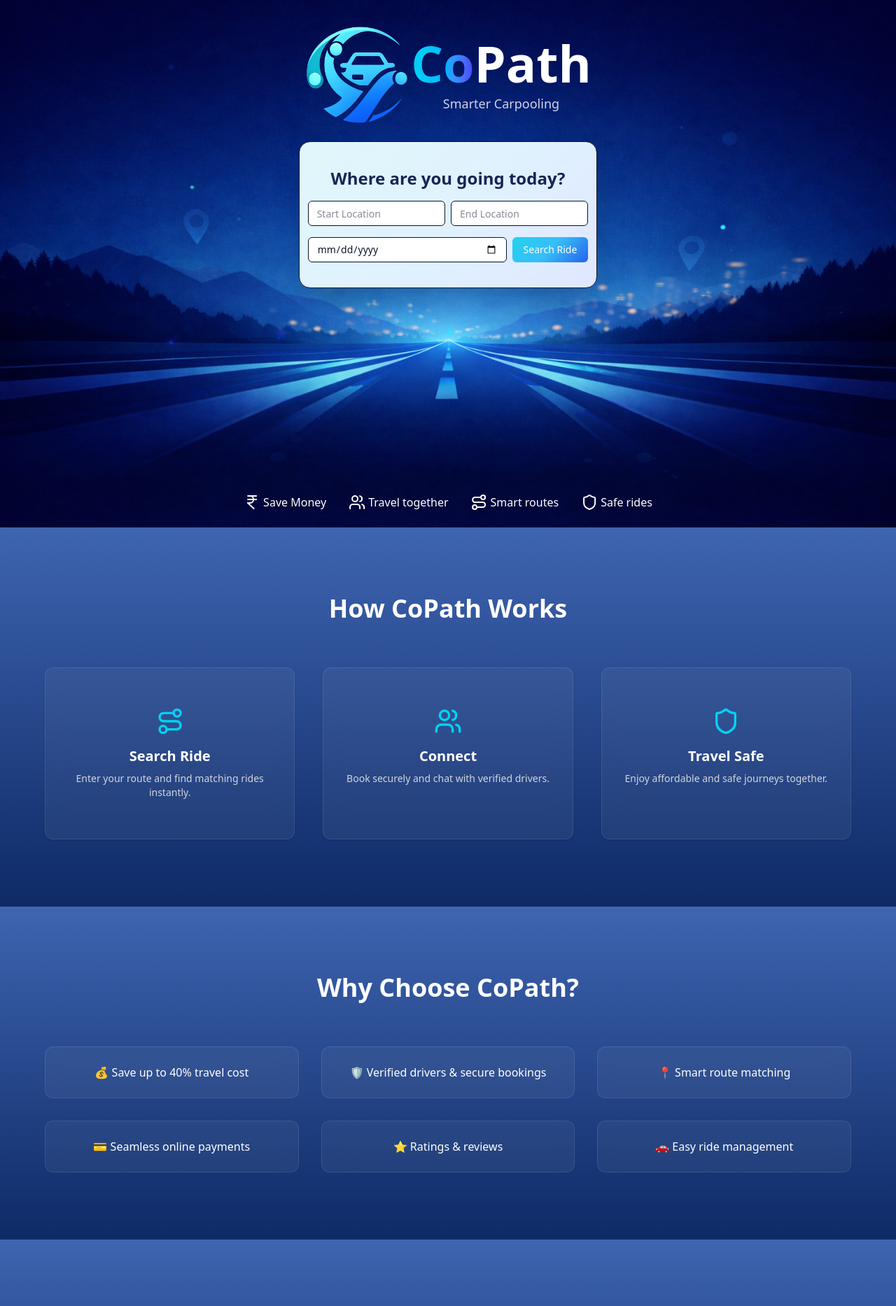
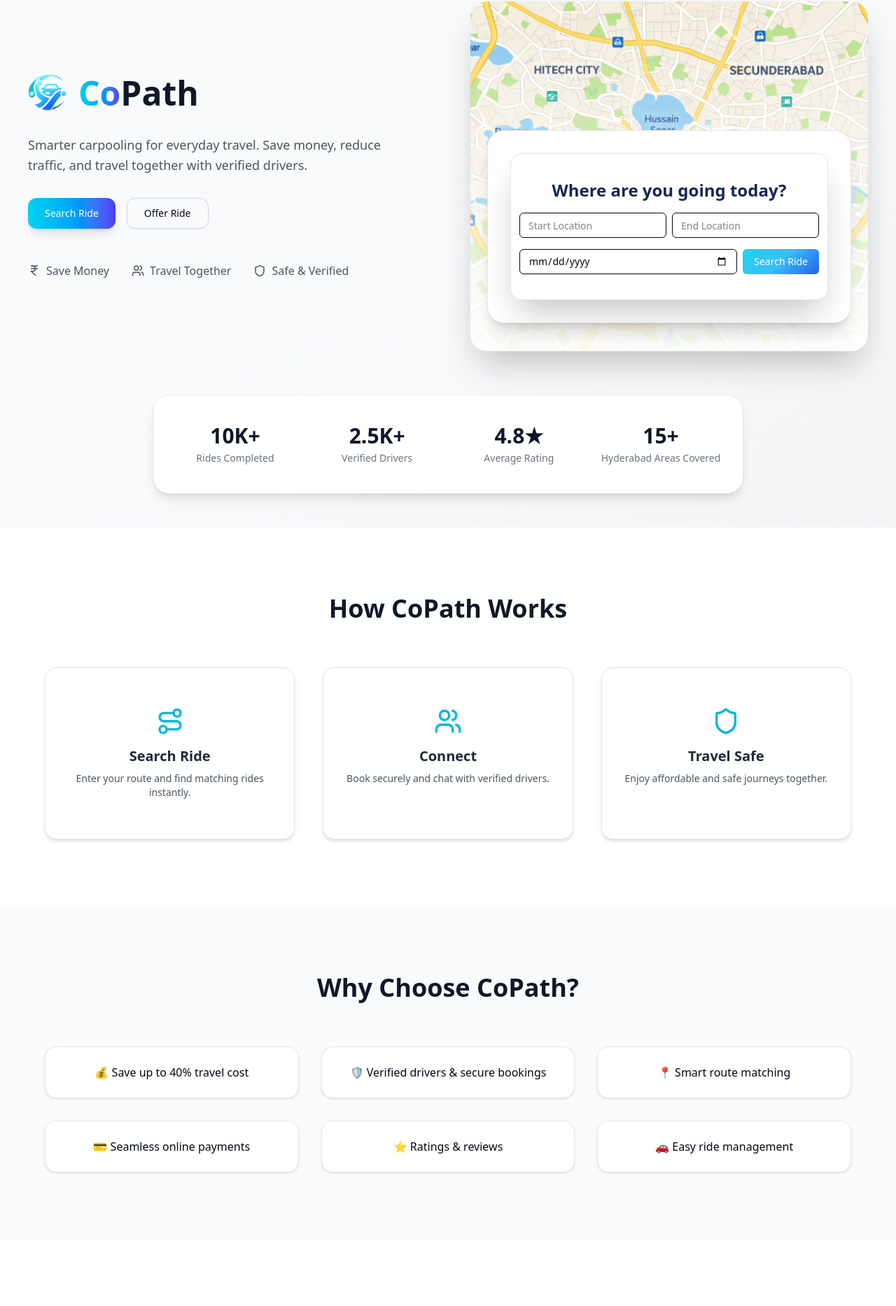
Before and after one commit to thrisha-burra23/CoPath, a React (Vite) app: page / in a window 1280 px wide. Shown: the part 46-1913 px from the top of the page at 70% size. Built offline with nearby package versions, Linux system fonts and the light colour scheme; no server answers.

Commit message:
updated overall ui

```diff
--- a/src/components/driver-dashboard/DriverDashboard.jsx
+++ b/src/components/driver-dashboard/DriverDashboard.jsx
@@ -4,7 +4,6 @@ import { useDriverRides } from "@/src/reactQuery/rideHooks";
 import DriverStats from "./DriverStats";
 import DriverRides from "./DriverRides";
 import PassengerRequests from "./PassengerRequests";
-import DriverEarnings from "./DriverEarnings";
 import OfferRideCard from "./OfferRideCard";
 import DashboardSkeleton from "@/src/loadingSkeleton/DashboardSkeleton";
 
@@ -39,7 +38,7 @@ export default function DriverDashboard() {
 
         <DriverRides rides={rides} />
 
-        <DriverEarnings rides={rides} />
+
       </main>
     </div>
   );
--- a/src/components/driver-dashboard/DriverEarnings.jsx
+++ /dev/null
@@ -1,19 +0,0 @@
-import { Card, CardContent, CardHeader, CardTitle } from '@/components/ui/card'
-import React from 'react'
-
-const DriverEarnings = () => {
-  return (
-    <Card>
-      <CardHeader>
-        <CardTitle>
-          Earnings
-        </CardTitle>
-        <CardContent>
-           earnings............
-        </CardContent>
-      </CardHeader>
-    </Card>
-  )
-}
-
-export default DriverEarnings
--- a/src/components/userDashboard/SearchCardOriginal.jsx
+++ b/src/components/userDashboard/SearchCardOriginal.jsx
@@ -14,7 +14,7 @@ const SearchCardOriginal = () => {
 
 
   return (
-    <Card className="w-full max-w-4/12 bg-[linear-gradient(135deg,#E0F7FA,#E0F2FE,#E0E7FF)] text-slate-900 rounded-2xl shadow-2xl">
+    <Card className="w-full max-w-md md:max-w-lg bg-white rounded-2xl shadow-2xl border border-gray-200">
       <CardContent className="p-3 space-y-4">
         <h2 className="text-2xl font-semibold text-center text-blue-950">
           Where are you going today?
--- /dev/null
+++ b/src/loadingSkeleton/MyBookingsSkeleton.jsx
@@ -0,0 +1,70 @@
+import { Skeleton } from "@/components/ui/skeleton";
+
+const MyBookingsPageSkeleton = () => {
+  return (
+    <div className="min-h-screen bg-gradient-to-br from-gray-50 via-slate-50 to-gray-100">
+      <div className="max-w-7xl mx-auto px-6 md:px-10 py-10 space-y-10">
+
+        {/* Page Title */}
+        <Skeleton className="h-8 w-48" />
+
+        {/* ================= Passenger Section ================= */}
+        <div>
+          <Skeleton className="h-6 w-40 mb-6" />
+
+          <div className="grid grid-cols-1 sm:grid-cols-2 lg:grid-cols-3 gap-6">
+
+            {[1, 2, 3].map((i) => (
+              <div
+                key={i}
+                className="bg-white/90 backdrop-blur-xl border border-gray-200 rounded-2xl shadow-lg p-6 space-y-4"
+              >
+                {/* Route */}
+                <Skeleton className="h-5 w-3/4" />
+
+                {/* Date */}
+                <Skeleton className="h-4 w-1/2" />
+
+                {/* Status */}
+                <div className="flex items-center gap-2">
+                  <Skeleton className="h-4 w-16" />
+                  <Skeleton className="h-5 w-20 rounded-full" />
+                </div>
+
+                {/* Buttons */}
+                <div className="flex gap-2 pt-4">
+                  <Skeleton className="h-9 w-20 rounded-lg" />
+                  <Skeleton className="h-9 w-20 rounded-lg" />
+                </div>
+              </div>
+            ))}
+
+          </div>
+        </div>
+
+        {/* ================= Driver Section ================= */}
+        <div>
+          <Skeleton className="h-6 w-40 mb-6" />
+
+          <div className="grid grid-cols-1 sm:grid-cols-2 lg:grid-cols-3 gap-6">
+
+            {[1, 2, 3].map((i) => (
+              <div
+                key={`driver-${i}`}
+                className="bg-white border border-gray-200 rounded-2xl shadow-lg p-6 space-y-4"
+              >
+                <Skeleton className="h-5 w-3/4" />
+                <Skeleton className="h-4 w-1/2" />
+                <Skeleton className="h-9 w-full rounded-lg" />
+              </div>
+            ))}
+
+          </div>
+        </div>
+
+      </div>
+    </div>
+  );
+};
+
+export default MyBookingsPageSkeleton;
--- a/src/pages/LandingPage.jsx
+++ b/src/pages/LandingPage.jsx
@@ -1,6 +1,6 @@
 import { Button } from "@/components/ui/button";
-import bgImage from "../assets/bgImage.png";
 import logo from "../assets/logo.png";
+import map from "/map.png";
 import LandingHeader from "../components/landingPage/LandingHeader";
 import { IndianRupee, Route, Shield, Users } from "lucide-react";
 import SearchCardOriginal from "../components/userDashboard/SearchCardOriginal";
@@ -10,88 +10,146 @@ import { Link } from "react-router-dom";
 const LandingPage = () => {
   return (
     <>
-      {/* ================= YOUR EXISTING HERO SECTION ================= */}
-      <div
-        className="min-h-screen bg-cover bg-center flex flex-col relative"
-        style={{ backgroundImage: `url(${bgImage})` }}
-      >
+      {/* ================= HERO SECTION ================= */}
+      <div className="h-screen flex flex-col bg-gradient-to-br from-gray-50 via-slate-50 to-gray-100">
         <LandingHeader />
 
-        <div className="flex flex-col mt-20">
-          <div className="flex flex-row items-center justify-center">
-            <img src={logo} alt="CoPath" className="w-38 h-38 mb-4" />
-            <div className="flex flex-col items-center text-center mb-5">
-              <h1 className="text-7xl font-bold text-white">
-                <span className="bg-linear-to-r from-cyan-400 via-sky-400 to-indigo-600 bg-clip-text text-transparent">
+        <div className="flex-1 flex items-center flex-col justify-between py-12">
+          <div className="max-w-7xl mx-auto px-6 md:px-10 grid md:grid-cols-2 gap-16 items-center w-full">
+            {/* LEFT SIDE */}
+            <div className="space-y-8">
+              <div className="flex items-center gap-4">
+                <img src={logo} alt="CoPath" className="w-14 h-14" />
+                <h1 className="text-5xl font-bold text-gray-900">
+                  <span className="bg-gradient-to-r from-cyan-400 via-sky-500 to-indigo-600 bg-clip-text text-transparent">
                     Co
                   </span>
                   Path
                 </h1>
-              <p className="text-lg text-white/80 mt-2">Smarter Carpooling</p>
+              </div>
+
+              <p className="text-lg text-gray-600 leading-relaxed max-w-lg">
+                Smarter carpooling for everyday travel. Save money, reduce
+                traffic, and travel together with verified drivers.
+              </p>
+
+              <div className="flex gap-4">
+                <Button className="px-6 h-11 rounded-xl bg-gradient-to-r from-cyan-400 via-sky-500 to-indigo-600 text-white shadow-lg hover:opacity-90 transition">
+                  <Link to="/login">Search Ride</Link>
+                </Button>
+
+                <Button
+                  variant="outline"
+                  className="px-6 h-11 rounded-xl border-gray-300 hover:bg-gray-100 transition"
+                >
+                  <Link to="/login">Offer Ride</Link>
+                </Button>
+              </div>
+
+              <div className="flex gap-8 pt-4 text-gray-600 flex-wrap">
+                <div className="flex items-center gap-2">
+                  <IndianRupee size={18} />
+                  Save Money
+                </div>
+                <div className="flex items-center gap-2">
+                  <Users size={18} />
+                  Travel Together
+                </div>
+                <div className="flex items-center gap-2">
+                  <Shield size={18} />
+                  Safe & Verified
+                </div>
               </div>
             </div>
 
-          <div className="flex justify-center items-center">
+            {/* RIGHT SIDE */}
+            <div className="relative rounded-3xl overflow-hidden shadow-2xl">
+              {/* MAP */}
+              <img
+                src={map}
+                alt="Hyderabad Map"
+                className="w-full h-[500px] object-cover"
+              />
+
+              {/* Smooth Bottom Gradient */}
+              <div className="absolute inset-0 bg-gradient-to-t from-white/90 via-white/40 to-transparent"></div>
+
+              {/* SEARCH CARD - Integrated */}
+              <div className="absolute bottom-10 left-1/2 -translate-x-1/2 w-full max-w-xl px-6">
+                <div className="bg-white rounded-3xl shadow-xl p-8 border border-gray-200">
                   <SearchCardOriginal />
                 </div>
               </div>
+            </div>
+          </div>
 
-        <div className="flex flex-row gap-8 items-center justify-center absolute bottom-6 left-1/2 -translate-x-1/2">
-          <div className="flex gap-1">
-            <IndianRupee className="text-white" />
-            <span className="text-white">Save Money</span>
+          {/* ================= STATS SECTION ================= */}
+          <div className="max-w-6xl mx-auto mt-13 px-1">
+            <div className="bg-white rounded-3xl shadow-lg border border-gray-200 py-10 px-8 grid grid-cols-2 md:grid-cols-4 gap-8 text-center">
+              <div>
+                <h3 className="text-3xl font-bold text-gray-900">10K+</h3>
+                <p className="text-gray-500 text-sm mt-1">Rides Completed</p>
               </div>
-          <div className="flex gap-1">
-            <Users className="text-white" />
-            <span className="text-white">Travel together</span>
+
+              <div>
+                <h3 className="text-3xl font-bold text-gray-900">2.5K+</h3>
+                <p className="text-gray-500 text-sm mt-1">Verified Drivers</p>
               </div>
-          <div className="flex gap-1">
-            <Route className="text-white" />
-            <span className="text-white">Smart routes</span>
+
+              <div>
+                <h3 className="text-3xl font-bold text-gray-900">4.8★</h3>
+                <p className="text-gray-500 text-sm mt-1">Average Rating</p>
               </div>
-          <div className="flex gap-1">
-            <Shield className="text-white" />
-            <span className="text-white">Safe rides</span>
+
+              <div>
+                <h3 className="text-3xl font-bold text-gray-900">15+</h3>
+                <p className="text-gray-500 text-sm mt-1">
+                  Hyderabad Areas Covered
+                </p>
+              </div>
+            </div>
           </div>
         </div>
       </div>
 
       {/* ================= HOW IT WORKS ================= */}
-
-      <section
-        id="how"
-        className="scroll-mt-24 py-24 bg-linear-to-b from-[#3f65b1] to-[#0e2a66] text-white px-6"
-      >
-        <h2 className="text-4xl font-bold text-center mb-16">
+      <section id="how" className="py-24 bg-white px-6">
+        <h2 className="text-4xl font-bold text-center text-gray-900 mb-16">
           How CoPath Works
         </h2>
 
         <div className="max-w-6xl mx-auto grid md:grid-cols-3 gap-10">
-          <Card className="bg-white/5 backdrop-blur-lg border border-white/10 hover:bg-white/10 transition duration-300">
+          <Card className="bg-white border border-gray-200 rounded-2xl shadow-md hover:shadow-xl transition">
             <CardContent className="p-8 text-center">
-              <Route className="mx-auto mb-4 text-cyan-400" size={40} />
-              <h3 className="text-xl font-semibold mb-2">Search Ride</h3>
-              <p className="text-gray-300 text-sm">
+              <Route className="mx-auto mb-4 text-cyan-500" size={40} />
+              <h3 className="text-xl font-semibold mb-2 text-gray-800">
+                Search Ride
+              </h3>
+              <p className="text-gray-600 text-sm">
                 Enter your route and find matching rides instantly.
               </p>
             </CardContent>
           </Card>
 
-          <Card className="bg-white/5 backdrop-blur-lg border border-white/10 hover:bg-white/10 transition duration-300">
+          <Card className="bg-white border border-gray-200 rounded-2xl shadow-md hover:shadow-xl transition">
             <CardContent className="p-8 text-center">
-              <Users className="mx-auto mb-4 text-cyan-400" size={40} />
-              <h3 className="text-xl font-semibold mb-2">Connect</h3>
-              <p className="text-gray-300 text-sm">
+              <Users className="mx-auto mb-4 text-cyan-500" size={40} />
+              <h3 className="text-xl font-semibold mb-2 text-gray-800">
+                Connect
+              </h3>
+              <p className="text-gray-600 text-sm">
                 Book securely and chat with verified drivers.
               </p>
             </CardContent>
           </Card>
 
-          <Card className="bg-white/5 backdrop-blur-lg border border-white/10 hover:bg-white/10 transition duration-300">
+          <Card className="bg-white border border-gray-200 rounded-2xl shadow-md hover:shadow-xl transition">
             <CardContent className="p-8 text-center">
-              <Shield className="mx-auto mb-4 text-cyan-400" size={40} />
-              <h3 className="text-xl font-semibold mb-2">Travel Safe</h3>
-              <p className="text-gray-300 text-sm">
+              <Shield className="mx-auto mb-4 text-cyan-500" size={40} />
+              <h3 className="text-xl font-semibold mb-2 text-gray-800">
+                Travel Safe
+              </h3>
+              <p className="text-gray-600 text-sm">
                 Enjoy affordable and safe journeys together.
               </p>
             </CardContent>
@@ -100,12 +158,8 @@ const LandingPage = () => {
       </section>
 
       {/* ================= WHY CHOOSE COPATH ================= */}
-
-      <section
-        id="why"
-        className="scroll-mt-24 py-24 bg-linear-to-b from-[#3f65b1] to-[#0e2a66] text-white px-6"
-      >
-        <h2 className="text-4xl font-bold text-center mb-16">
+      <section id="why" className="py-24 bg-gray-50 px-6">
+        <h2 className="text-4xl font-bold text-center text-gray-900 mb-16">
           Why Choose CoPath?
         </h2>
 
@@ -120,7 +174,7 @@ const LandingPage = () => {
           ].map((item, index) => (
             <div
               key={index}
-              className="bg-white/5 backdrop-blur-md p-6 rounded-xl border border-white/10 hover:bg-white/10 transition duration-300"
+              className="bg-white border border-gray-200 p-6 rounded-2xl shadow-sm hover:shadow-lg transition"
             >
               {item}
             </div>
@@ -129,27 +183,23 @@ const LandingPage = () => {
       </section>
 
       {/* ================= DRIVER SECTION ================= */}
-
-      <section
-        id="driver"
-        className="scroll-mt-24 py-24 bg-linear-to-b from-[#3f65b1] to-[#0e2a66] text-white px-6"
-      >
+      <section id="driver" className="py-24 bg-white px-6">
         <div className="max-w-6xl mx-auto grid md:grid-cols-2 gap-12 items-center">
           <div>
-            <h2 className="text-4xl font-bold mb-6">
+            <h2 className="text-4xl font-bold text-gray-900 mb-6">
               Turn Empty Seats Into Earnings
             </h2>
-            <p className="text-gray-300 mb-6">
+            <p className="text-gray-600 mb-6">
               Offer rides, accept passenger requests, and manage earnings
               effortlessly with CoPath’s driver dashboard.
             </p>
-            <Button className="bg-cyan-500 hover:bg-cyan-600 px-8 shadow-lg shadow-cyan-500/30">
-              <Link to={"/login"}>Start Offering Rides</Link>
+            <Button className="px-6 h-11 rounded-xl bg-gradient-to-r from-cyan-400 via-sky-500 to-indigo-600 text-white shadow-lg hover:opacity-90 transition">
+              <Link to="/login">Start Offering Rides</Link>
             </Button>
           </div>
 
-          <div className="bg-white/5 backdrop-blur-xl p-10 rounded-2xl border border-white/10">
-            <ul className="space-y-4 text-gray-300">
+          <div className="bg-gray-50 p-10 rounded-2xl border border-gray-200 shadow-sm">
+            <ul className="space-y-4 text-gray-700">
               <li>✔ Flexible ride scheduling</li>
               <li>✔ Secure passenger verification</li>
               <li>✔ Track ride earnings</li>
@@ -160,20 +210,23 @@ const LandingPage = () => {
       </section>
 
       {/* ================= CTA ================= */}
-      <section className="py-20 bg-linear-to-r from-cyan-600 to-indigo-600 text-white text-center">
+      <section className="py-20 bg-gradient-to-r from-cyan-500 to-indigo-600 text-white text-center">
         <h2 className="text-4xl font-bold mb-6">Ready to Ride Smarter?</h2>
         <div className="flex justify-center gap-6">
           <Button className="bg-white text-black hover:bg-gray-200 px-8">
-            <Link to={"/login"}>Search Ride</Link>
+            <Link to="/login">Search Ride</Link>
           </Button>
-          <Button variant="outline" className="border-white text-white px-8">
-            <Link to={"/login"}>Offer Ride</Link>
+          <Button
+            variant="outline"
+            className="border-white text-white px-8 hover:bg-white/10"
+          >
+            <Link to="/login">Offer Ride</Link>
           </Button>
         </div>
       </section>
 
       {/* ================= FOOTER ================= */}
-      <footer className="py-10 bg-[#081a3a] text-center text-gray-400 text-sm">
+      <footer className="py-10 bg-gray-900 text-center text-gray-400 text-sm">
         © 2026 CoPath. All rights reserved.
       </footer>
     </>
--- a/src/pages/MyBookingsPage.jsx
+++ b/src/pages/MyBookingsPage.jsx
@@ -5,22 +5,21 @@ import { useMyBookingsWithRideDetails } from "../reactQuery/passengerRequestHook
 import { useDriverRides } from "../reactQuery/rideHooks";
 import { Button } from "@/components/ui/button";
 import DriverRideCard from "../components/driver-dashboard/DriverRideCArd";
+import MyBookingsPageSkeleton from "../loadingSkeleton/MyBookingsSkeleton";
 
 const MyBookingsPage = () => {
   const { data: user } = useAuthUser();
   const { data: profile } = useProfile(user?.$id);
   const navigate = useNavigate();
 
-  const { data: passengerBookings = [] } = useMyBookingsWithRideDetails(
-    user?.$id,
-  );
+  const { data: passengerBookings = [], isLoading } =
+    useMyBookingsWithRideDetails(user?.$id);
 
   const { data: driverRides = [] } = useDriverRides(user?.$id);
 
-  console.log("profile", profile);
-  console.log("user", user);
-  console.log("passengerBookings", passengerBookings);
-  console.log("driverRides", driverRides);
+  if (isLoading) {
+    return <MyBookingsPageSkeleton />;
+  }
 
   return (
     <div className="min-h-screen bg-gradient-to-br from-gray-50 via-slate-50 to-gray-100">
@@ -33,6 +32,19 @@ const MyBookingsPage = () => {
             Rides I Booked
           </h3>
 
+          {passengerBookings.length === 0 ? (
+            <div className="bg-white border border-gray-200 rounded-2xl shadow-sm p-10 text-center col-span-full">
+              <p className="text-gray-600 mb-4">
+                You haven’t booked any rides yet.
+              </p>
+              <Button
+                className="bg-gradient-to-r from-cyan-400 to-indigo-500 text-white"
+                onClick={() => navigate("/user-dashboard")}
+              >
+                Search Rides
+              </Button>
+            </div>
+          ) : (
             <div className="grid grid-cols-1 sm:grid-cols-2 lg:grid-cols-3 gap-6">
               {passengerBookings.map((booking) => {
                 const ride = booking.ride?.ride;
@@ -97,17 +109,34 @@ const MyBookingsPage = () => {
                 );
               })}
             </div>
+          )}
         </div>
 
         {profile?.driverApproved && (
           <div>
-             <h3 className="text-lg font-semibold text-gray-700 mb-6">Rides I Posted</h3>
+            <h3 className="text-lg font-semibold text-gray-700 mb-6">
+              Rides I Posted
+            </h3>
 
+            {driverRides.length === 0 ? (
+              <div className="bg-white border border-gray-200 rounded-2xl shadow-sm p-10 text-center">
+                <p className="text-gray-600 mb-4">
+                  You haven’t posted any rides yet.
+                </p>
+                <Button
+                  className="bg-gradient-to-r from-cyan-400 to-indigo-500 text-white"
+                  onClick={() => navigate("/offer-ride")}
+                >
+                  Post a Ride
+                </Button>
+              </div>
+            ) : (
               <div className="grid grid-cols-1 sm:grid-cols-2 lg:grid-cols-3 gap-6">
                 {driverRides.map((ride) => (
                   <DriverRideCard key={ride.$id} ride={ride} />
                 ))}
               </div>
+            )}
           </div>
         )}
       </div>
```
Also changed, not shown: public/map.png (added). Lines whose indentation alone changed are shown as unchanged.
